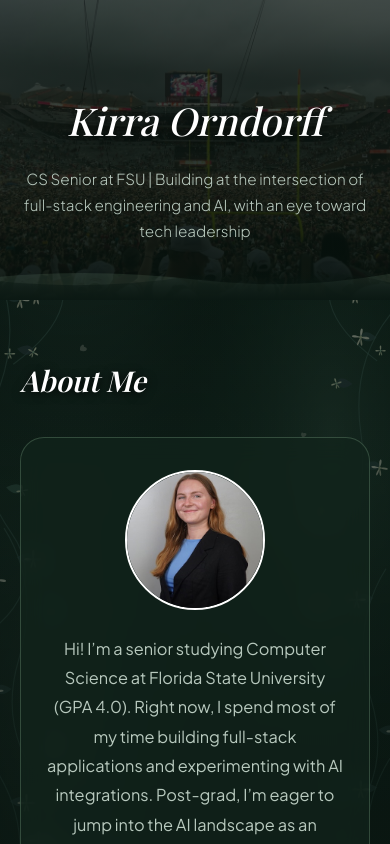
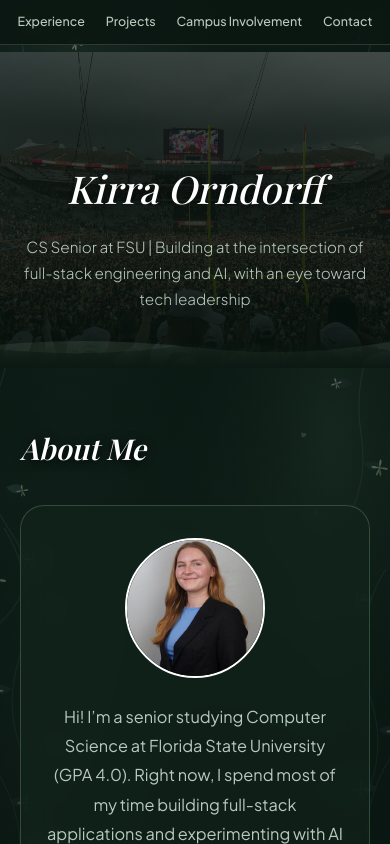
Before and after one commit to kirraorn/homepage, a React (Create React App) app: page / in a window 390 px wide. Shown: the top 844 px of the page. Built offline with nearby package versions, Linux system fonts and the light colour scheme; a web font is replaced by a local one.

Commit message:
added navigation bar

```diff
--- a/src/App.css
+++ b/src/App.css
@@ -37,6 +37,7 @@ body {
 /* ---------------- CONTINUOUS SCROLLING BACKGROUND ---------------- */
 .App {
   min-height: 100vh;
+  padding-top: 3.25rem;
   width: 100%;
   display: flex;
   flex-direction: column;
@@ -67,6 +68,41 @@ body {
   background-position: center 40%;
   background-repeat: no-repeat;
   overflow: hidden;
+}
+
+.top-nav {
+  position: fixed;
+  top: 0;
+  left: 0;
+  z-index: 3;
+  width: 100%;
+  justify-content: flex-end;
+  display: flex;
+  gap: 0.5rem;
+  padding: 0.55rem max(1.5rem, calc((100vw - 1100px) / 2));
+  border-bottom: 1px solid var(--border-color);
+  background: rgba(11, 23, 18, 0.92);
+  backdrop-filter: blur(10px);
+}
+
+.top-nav a {
+  color: var(--text-muted);
+  text-decoration: none;
+  font-size: 0.85rem;
+  font-weight: 500;
+  padding: 0.45rem 0.85rem;
+  border-radius: 999px;
+  transition: color 0.2s ease, background-color 0.2s ease;
+}
+
+.top-nav a:hover,
+.top-nav a:focus-visible {
+  color: var(--text-main);
+  background: rgba(156, 197, 165, 0.18);
+}
+
+.section[id] {
+  scroll-margin-top: 1.5rem;
 }
 
 .hero-header::before {
@@ -627,7 +663,13 @@ body {
 /* ---------------- RESPONSIVE BREAKPOINTS (MOBILE & TABLET) ---------------- */
 @media (max-width: 800px) {
   .hero-header {
-    padding: 5.5rem 1.25rem 3.5rem 1.25rem;
+    padding: 6.5rem 1.25rem 3.5rem 1.25rem;
+  }
+
+  .top-nav {
+    justify-content: center;
+    padding: 0.55rem 0.5rem;
+    white-space: nowrap;
   }
 
   .main-content {
@@ -691,6 +733,16 @@ body {
 }
 
 @media (max-width: 560px) {
+  .top-nav {
+    gap: 0.1rem;
+    padding: 0.3rem;
+  }
+
+  .top-nav a {
+    padding: 0.4rem 0.6rem;
+    font-size: 0.78rem;
+  }
+
   .projects-grid.past-projects {
     grid-template-columns: 1fr;
   }
--- a/src/App.tsx
+++ b/src/App.tsx
@@ -5,6 +5,12 @@ import "./App.css";
 function App() {
   return (
 <div className="App">
+  <nav className="top-nav" aria-label="Main navigation">
+    <a href="#experience">Experience</a>
+    <a href="#projects">Projects</a>
+    <a href="#involvement">Campus Involvement</a>
+    <a href="#contact">Contact</a>
+  </nav>
 
   {/* Hero Header */}
   <header className="hero-header">
@@ -59,7 +65,7 @@ function App() {
         </section>
 
         {/* Experience */}
-        <section className="section">
+        <section className="section" id="experience">
           <h2 className="section-title">Experience</h2>
           <div className="experience-list">
 
@@ -121,7 +127,7 @@ function App() {
         </section>
 
         {/* Projects */}
-        <section className="section">
+        <section className="section" id="projects">
           <h2 className="section-title">Projects</h2>
           <h3 className="project-section-title">Current Projects</h3>
           <div className="projects-grid">
@@ -323,7 +329,7 @@ function App() {
         </section>
 
        {/* Campus Involvement */}
-        <section className="section">
+        <section className="section" id="involvement">
           <div className="section-header">
             <h2 className="section-title">Campus Involvement</h2>
           </div>
@@ -369,7 +375,7 @@ function App() {
         </section>
 
         {/* Contact */}
-        <section className="section">
+        <section className="section" id="contact">
           <div className="contact-box">
             <h2 className="section-title" style={{ textAlign: "center" }}>Let's Connect</h2>
             <p>
```
